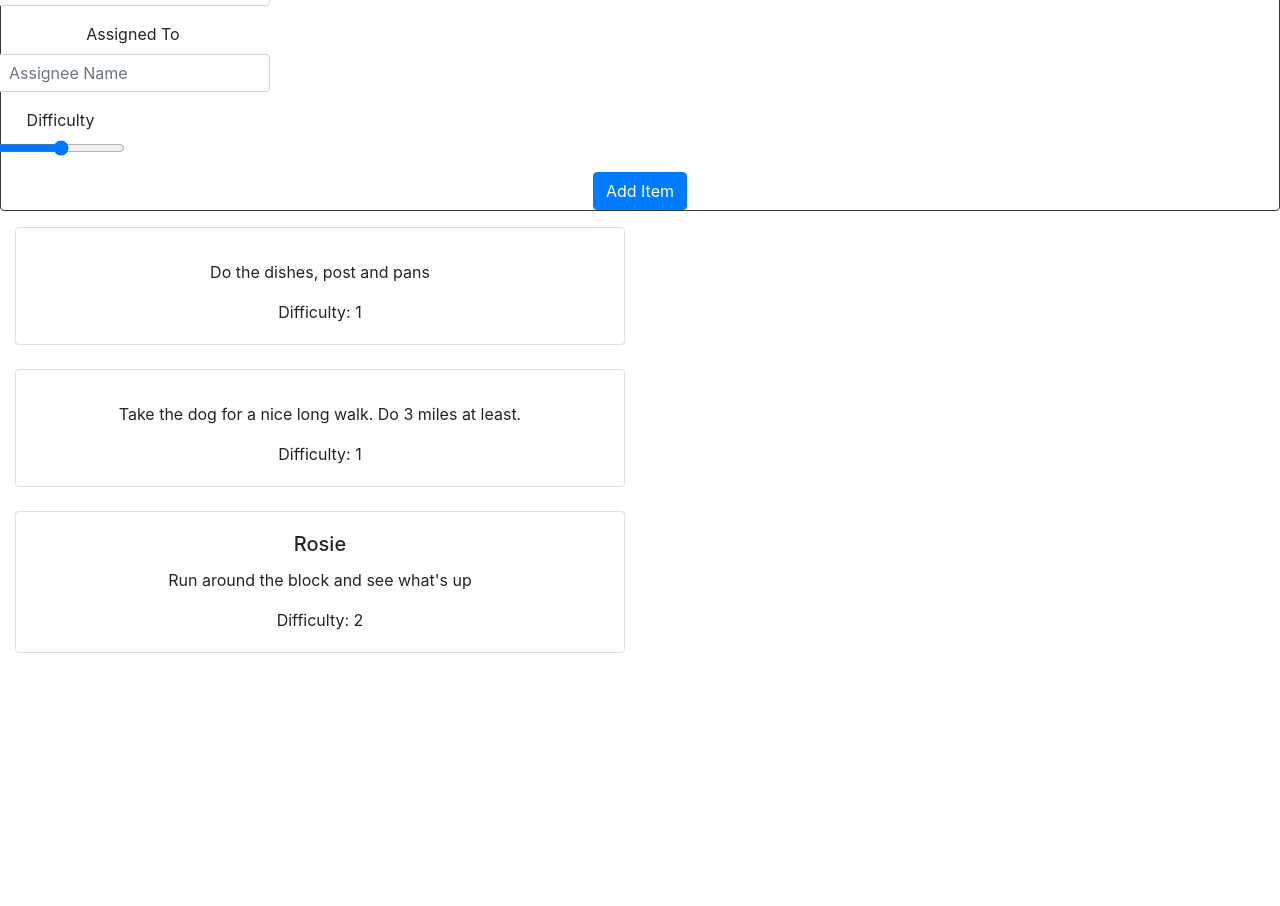
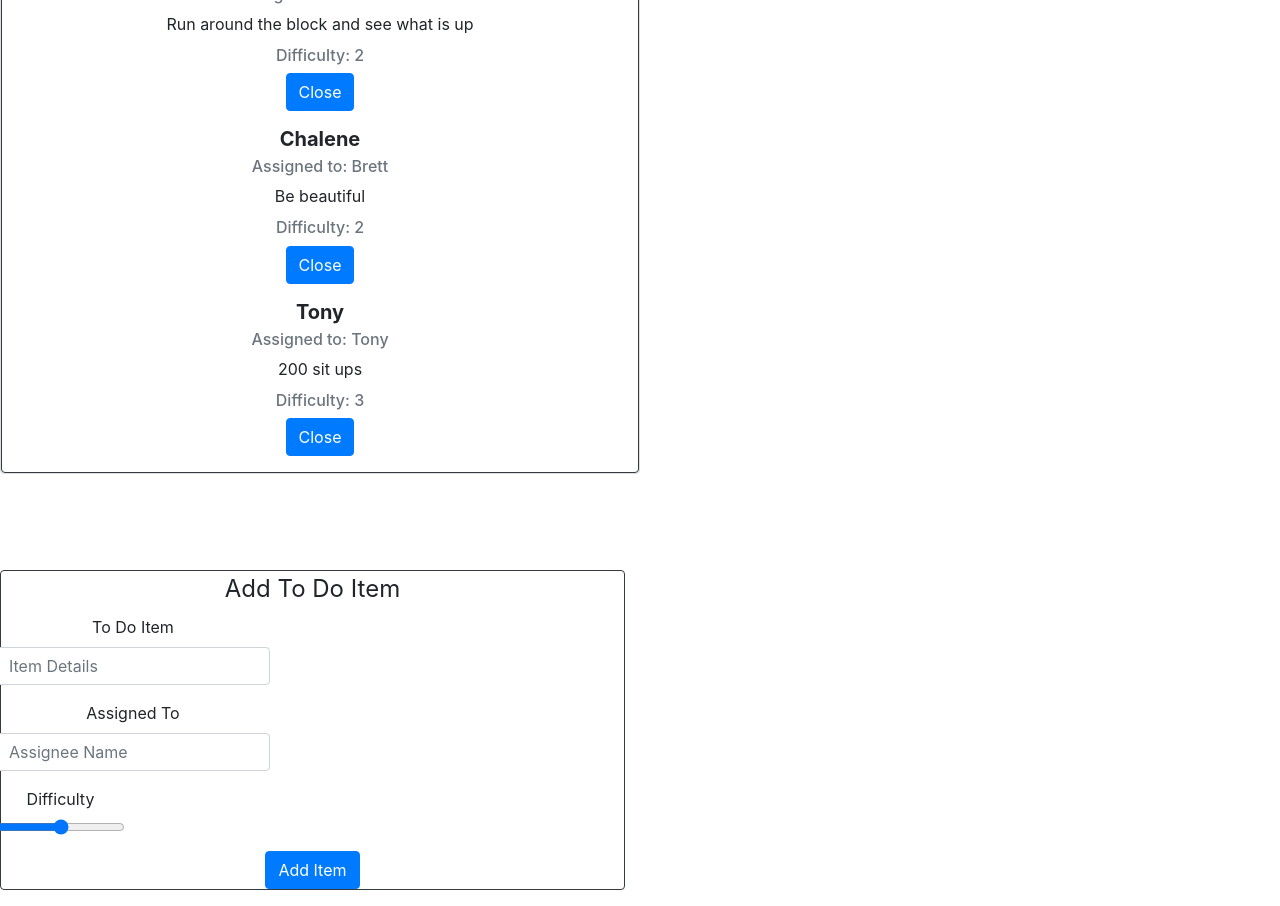
Before and after one commit to ymclapp/ReactLab, a React (Create React App) app in the folder lab36reactapp/: page / in a window 1280 px wide. Shown: the part 560-1466 px from the top of the page. Before the commit the page ends 1237 px from the top, so only its background shows below. Built offline with nearby package versions, Linux system fonts and the light colour scheme.

Commit message:
have add form on home and list of users with tasks

```diff
--- a/lab36reactapp/src/App.js
+++ b/lab36reactapp/src/App.js
@@ -48,7 +48,9 @@ function App() {
         <Route path="/" exact>
           <ToDos message="Welcome!" nonadmin />
           <Users users={data} title="Users" />
-          <div class="card border-dark mb-3" style={{width: "18rem;"}}>
+          <div class="row">
+            <div class="col-md-6">
+          <div class="card border-dark mb-3">
     <form>
     <legend>Add To Do Item</legend>
     <div class="form-row">
@@ -72,36 +74,10 @@ function App() {
       <button type="submit" class="btn btn-primary">Add Item</button>
     </form>
     </div>
-    <div class="row-cols-1 row-cols-md-2">
-    <div class="col mb-4">
-      <div class="card">
-        <div class="card-body">
-          <h5 class="card-title">{data.name}</h5>
-          <p class="card-text">Do the dishes, post and pans</p>
-          <p class="card-text">Difficulty: 1</p>
         </div>
-      </div>
-    </div>
-    <div class="col mb-4">
-      <div class="card">
-        <div class="card-body">
-          <h5 class="card-title">{data.name}</h5>
-          <p class="card-text">Take the dog for a nice long walk.  Do 3 miles at least.</p>
-          <p class="card-text">Difficulty: 1</p>
         </div>
-      </div>
-    </div>
-    <div class="col mb-4">
-      <div class="card">
-        <div class="card-body">
-          <h5 class="card-title">Rosie</h5>
-          <p class="card-text">Run around the block and see what's up</p>
-          <p class="card-text align-right">Difficulty: 2</p>
-        </div>
-      </div>
-    </div>
-    </div>
         </Route>
+
         <Route path="/Users">
           <Users users={data} title="User List" />
 
--- a/lab36reactapp/src/components/Users.js
+++ b/lab36reactapp/src/components/Users.js
@@ -9,9 +9,11 @@ class UsersClassComponent extends React.Component {
         return (
             <ul>
                 {users.map(user => (
-                    <li key={ user.id } > { user.name } </li>
+                    <li key={ user.id } > { user.name } {user.item} {user.assigned} {user.difficulty} </li>
+
                 ))}
             </ul>
+
         )
 
     }
@@ -27,20 +29,28 @@ function Users(props) {
 
     return (
         <>
-        <div class="card align-center border-dark bg-info mb-3" style={{width: "18rem"}}>
-            <div class="card-header text-white">
-                { title }
+        <div class="card w-50">
+            <div class="card border-dark">
+             <card body="card text-dark ">
+                {users.map(user => (
+                    <card key={ user.id } >
+
+                    <h5 class="card-title"><strong>{ user.name } </strong></h5>
+                    <h6 class="card-subtitle mb-2 text-muted">Assigned to:  {user.assigned}</h6>
+                    <p class="card-text">{user.item}</p>
+                    <h6 class="card-subtitle mb-2 text-muted">Difficulty:  {user.difficulty}</h6>
+                    <a href="#" class="btn btn-primary">Close</a>
+                    <p></p>
+                    </card>
+                    ))}
+
+            </card>
             </div>
-             <ul class="list-group text-dark list-group-center">
-                {users.map(user => (
-                    <li key={ user.id } > { user.name }</li>
-                    ))}
-            </ul>
         </div>
         <div class="toast" role="alert" aria-live="assertive" aria-atomic="true">
             <div class="toast-header">
 
-              <strong class="mr-auto">Bootstrap</strong>
+              <strong class="mr-auto">props.name</strong>
               <small>11 mins ago</small>
               <button type="button" class="ml-2 mb-1 close" data-dismiss="toast" aria-label="Close">
                 <span aria-hidden="true">&times;</span>
```
